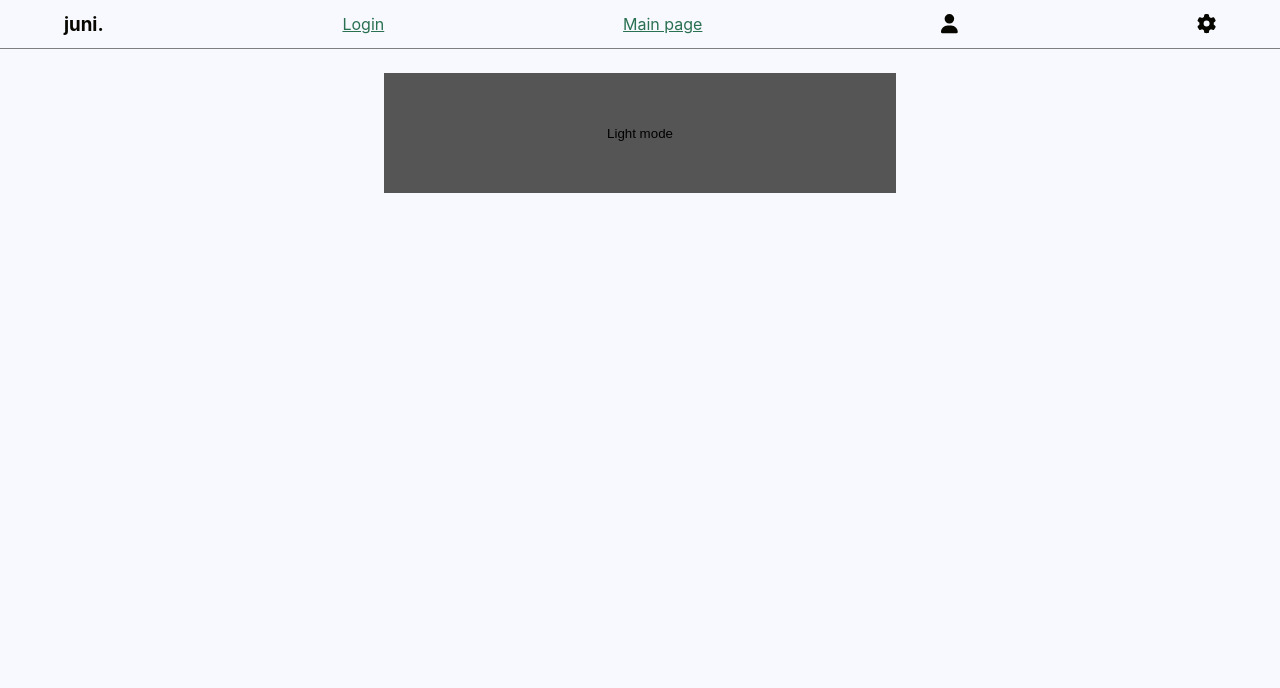
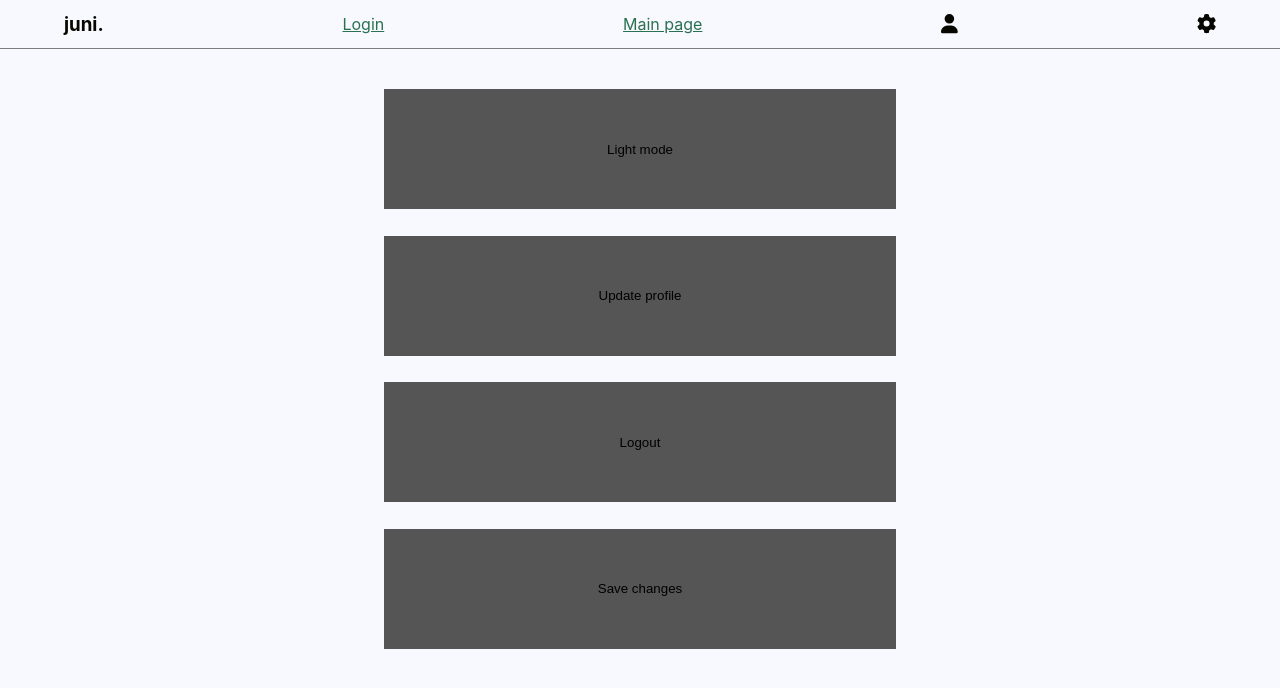
Before and after one commit to albu-alex/junimea-web, a Next.js app: page /settings in a window 1280 px wide. Shown: the top 688 px of the page. Built offline with nearby package versions, Linux system fonts and the light colour scheme.

Commit message:
Button placeholders

```diff
--- a/pages/settings/index.js
+++ b/pages/settings/index.js
@@ -19,6 +19,15 @@ export default function Settings() {
                 <button onClick={changeTheme} className={styles.button}>
                     <p>{(theme === 'dark') ? 'Dark' : 'Light'} mode</p>
                 </button>
+                <button onClick={changeTheme} className={styles.button}>
+                    <p>Update profile</p>
+                </button>
+                <button onClick={changeTheme} className={styles.button}>
+                    <p>Logout</p>
+                </button>
+                <button onClick={changeTheme} className={styles.button}>
+                    <p>Save changes</p>
+                </button>
             </div>
         </div>
     )
--- a/styles/Settings.module.css
+++ b/styles/Settings.module.css
@@ -15,5 +15,10 @@
 }
 
 .buttonContainer{
-    margin-top: 3vh;
+    margin-top: 5vh;
+    display: flex;
+    flex-direction: column;
+    justify-content: space-between;
+    align-items: center;
+    height: 70vh;
 }
```
